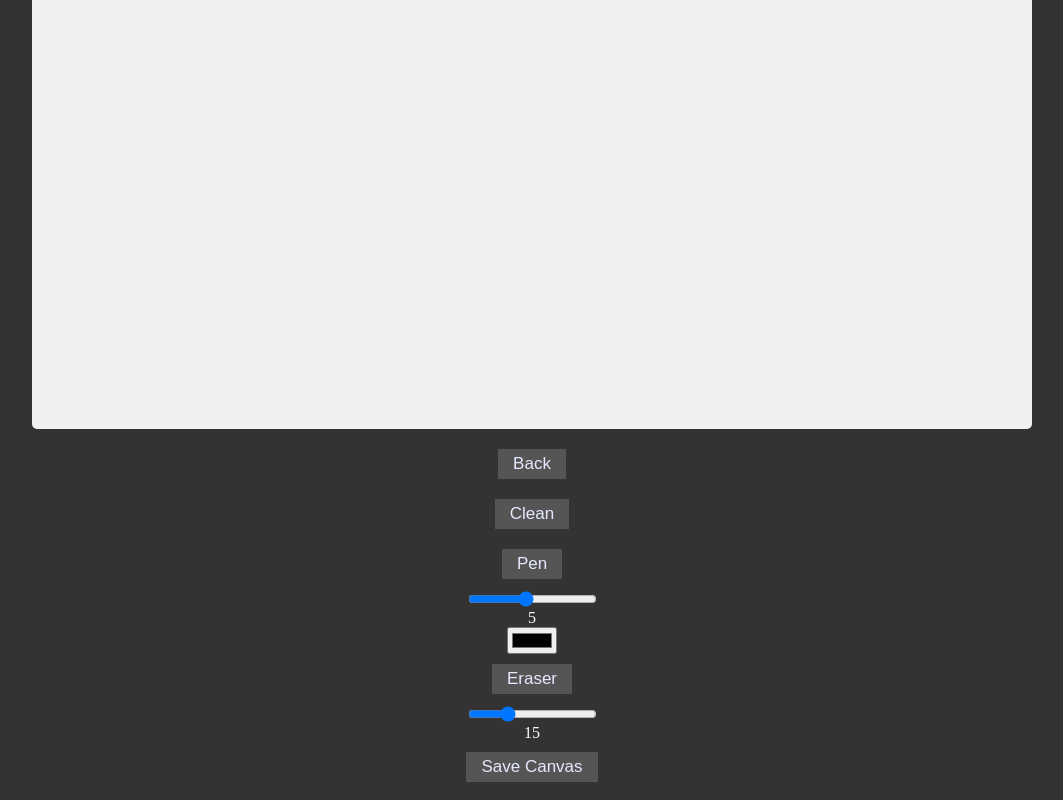
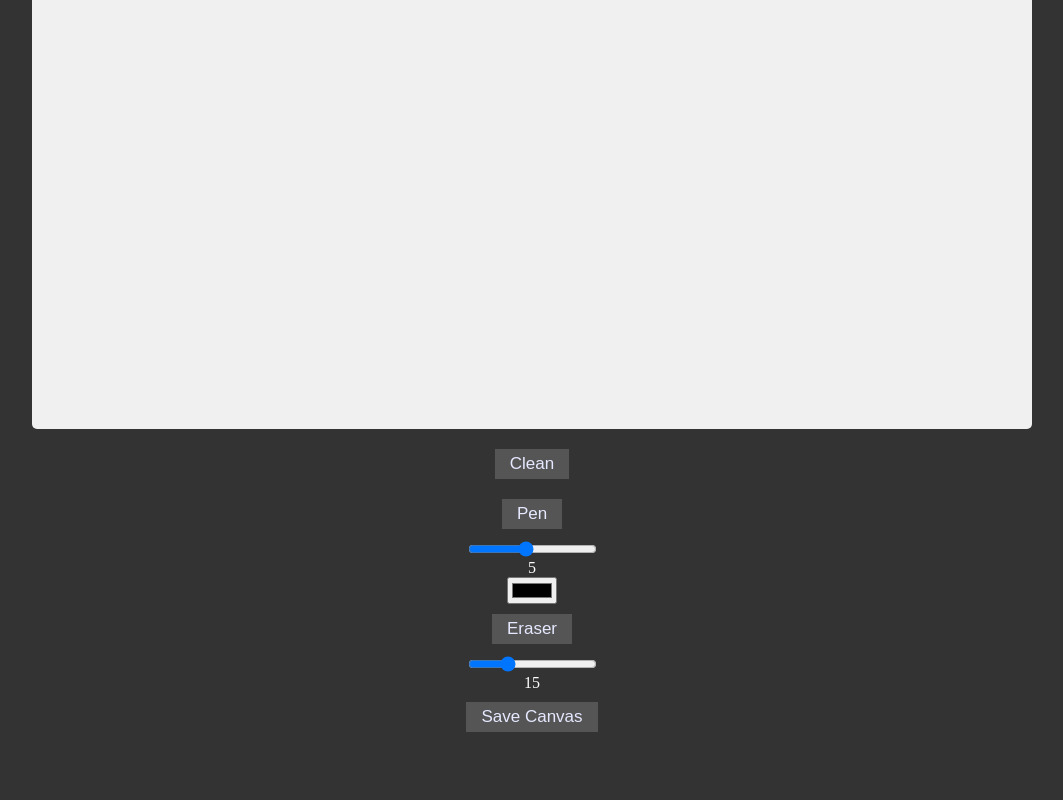
Before and after one commit to TyrangYang/drawPanel, a website: page public/canvas.html in a window 1280 px wide. Shown: the part 461-1261 px from the top of the page, without its empty margins (108-1171 px from the left). After the commit the page ends 1211 px from the top, so only its background shows below. Drawn offline with nearby package versions, Linux system fonts and the light colour scheme; no server answers.

Commit message:
remove unfuntional button

```diff
--- a/public/canvas.html
+++ b/public/canvas.html
@@ -12,7 +12,7 @@
             <canvas id="canvas" width="1000" height="800"></canvas>
         </span>
         <span class="tools">
-            <button id="undo-canvas-btn" class="btn">Back</button>
+            <!-- <button id="undo-canvas-btn" class="btn">Back</button> -->
             <button id="clean-canvas-btn" class="btn">Clean</button>
             <button id="use-pen-btn" class="btn">Pen</button>
             <input type="range" min="1" max="10" value="5" class="slider" id="lineWidthSlider">
```
